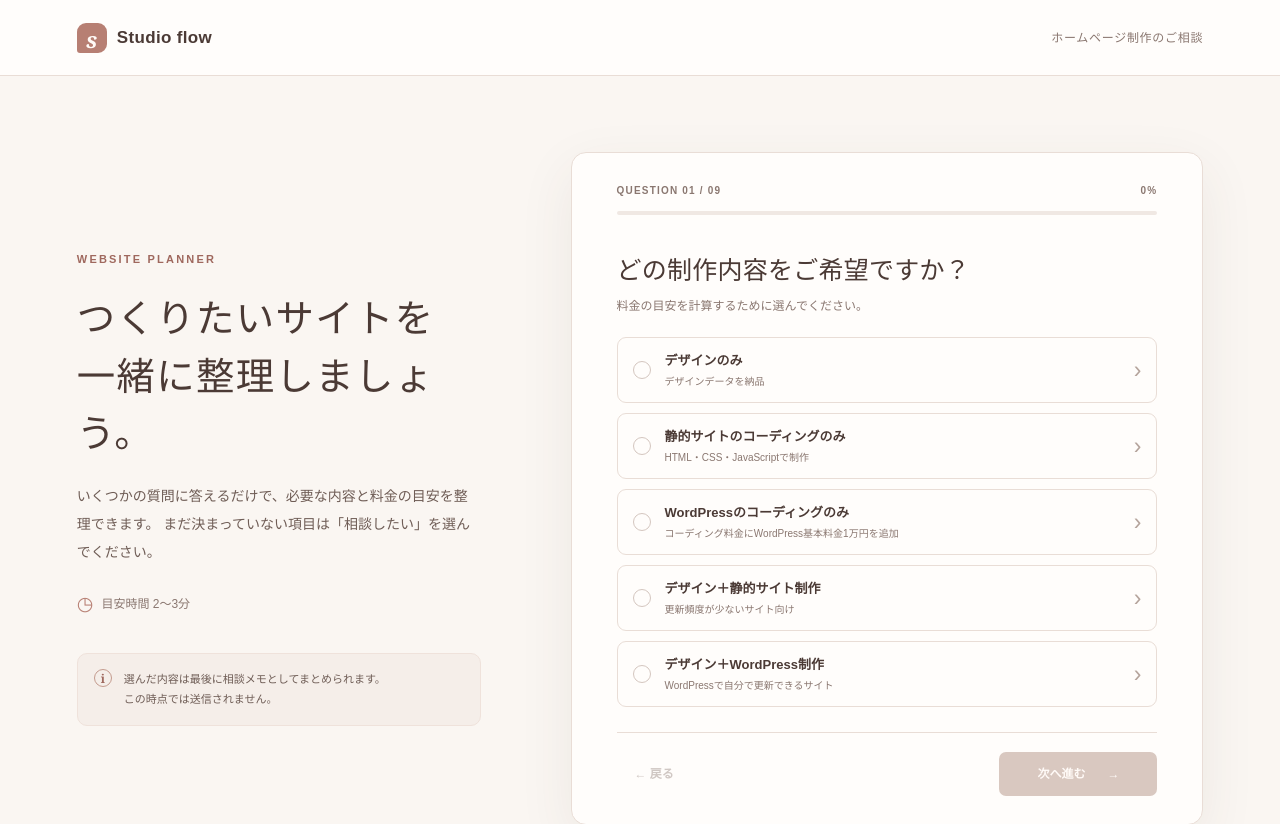
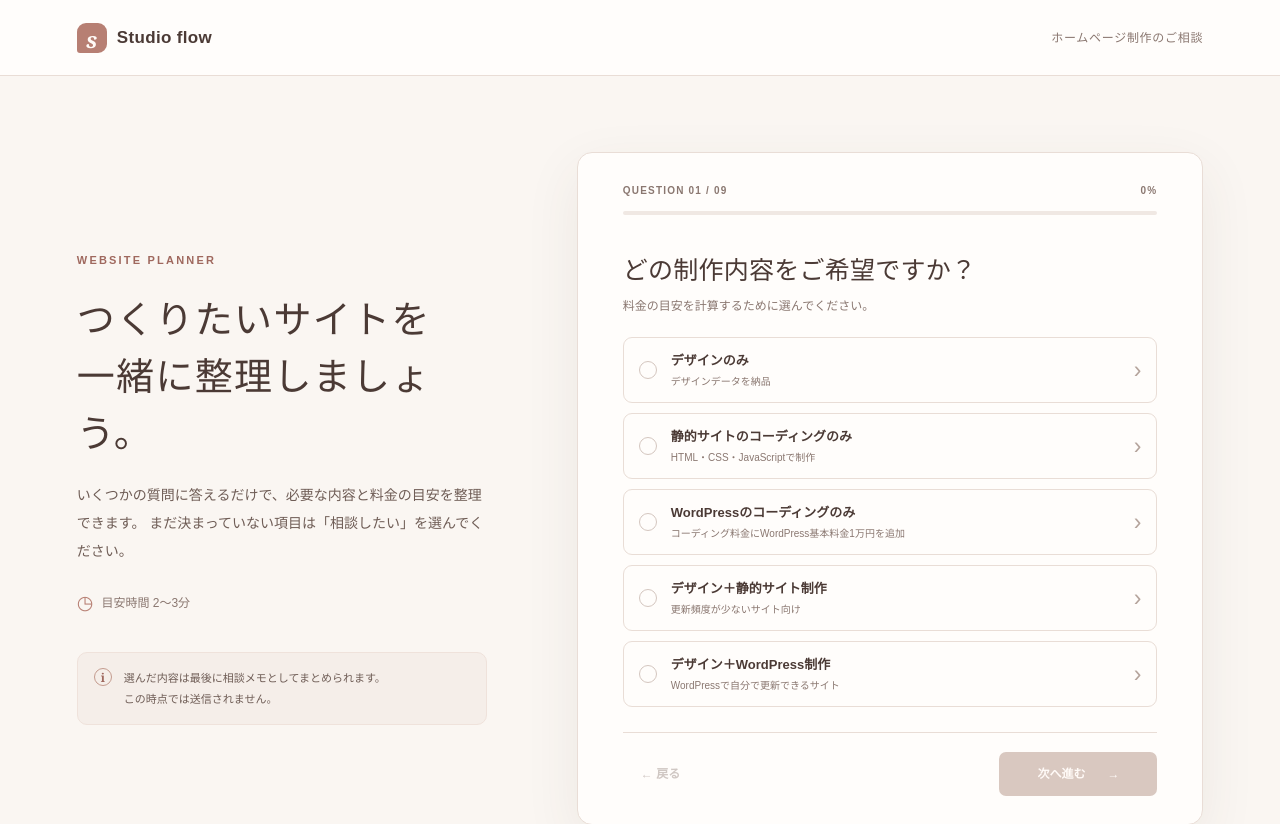
Before and after one commit to STELLIERA/estimate, a Next.js app: page / in a window 1280 px wide. Shown: the top 824 px of the page. Built offline with nearby package versions, Linux system fonts and the light colour scheme.

Commit message:
Add files via upload

```diff
--- a/app/globals.css
+++ b/app/globals.css
@@ -87,9 +87,9 @@ button {
 .estimator-shell {
   display: grid;
   width: min(1240px, 88vw);
-  grid-template-columns: 0.78fr 1.22fr;
+  grid-template-columns: 0.8fr 1.22fr;
   align-items: center;
-  gap: clamp(42px,7vw, 112px);
+  gap: clamp(42px, 7vw, 112px);
   margin: auto;
   padding: 76px 0 84px;
 }
@@ -110,7 +110,7 @@ button {
   margin: 0;
   color: var(--ink);
   font-family: Georgia, "Noto Serif JP", serif;
-  font-size: clamp(30px, 3vw, 40px);
+  font-size: clamp(30px, 3vw, 38px);
   letter-spacing: 0.035em;
   line-height: 1.5;
 }
```
